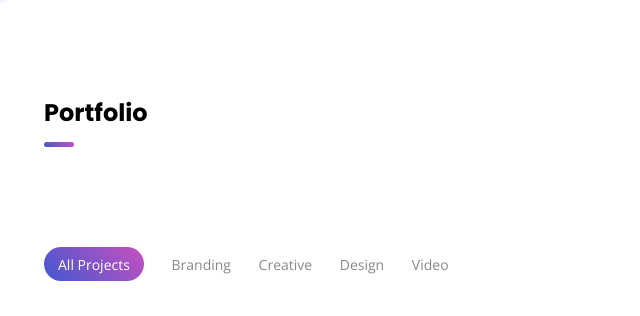
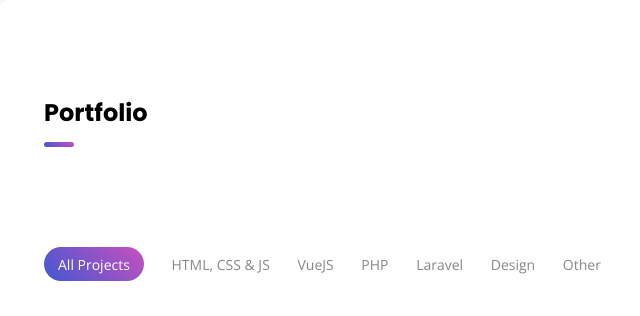
Before and after one commit to andresanjaya/skinnydookie, a PHP site: page / in a window 1280 px wide. Shown: the part 4020-4336 px from the top of the page, without its empty margins (356-996 px from the left). Run offline with PHP 8.4, Linux system fonts and the light colour scheme; some libraries are stand-ins or nearby versions.

Commit message:
Add Portfolio Item

```diff
--- a/assets/css/style.css
+++ b/assets/css/style.css
@@ -635,20 +635,24 @@ section.padding-60 {
   top: 25px;
   width: 100%;
   z-index: 1;
+
 }
 .portfolio-item .details h4 {
   color: #FFF;
   margin: 0 0 4px;
   opacity: 0;
+  background-color: rgba(0,0,0,0.3);
   transform: translateY(30px);
   transition: all cubic-bezier(0.075, 0.82, 0.165, 1) 1s;
 }
+
 .portfolio-item .details span {
   font-size: 12px;
   opacity: 0;
   display: block;
   transform: translateY(40px);
   transition: all cubic-bezier(0.075, 0.82, 0.165, 1) 1s;
+  background-color: rgba(0,0,0,0.3);
 }
 .portfolio-item .plus-icon {
   background: #FFF;
@@ -668,6 +672,7 @@ section.padding-60 {
 
 .portfolio-item:hover .mask {
   opacity: 0.9;
+
 }
 .portfolio-item:hover img {
   -webkit-transform: scale(1);
--- a/index.html
+++ b/index.html
@@ -375,10 +375,12 @@
 			<!-- portfolio filter (desktop) -->
 			<ul class="portfolio-filter list-inline">
 				<li class="current list-inline-item" data-filter="*">All Projects</li>
-				<li class="list-inline-item" data-filter=".branding">Branding</li>
-				<li class="list-inline-item" data-filter=".creative">Creative</li>
+				<li class="list-inline-item" data-filter=".website">HTML, CSS & JS</li>
+				<li class="list-inline-item" data-filter=".vuejs">VueJS</li>
+				<li class="list-inline-item" data-filter=".php">PHP</li>
+				<li class="list-inline-item" data-filter=".laravel">Laravel</li>
 				<li class="list-inline-item" data-filter=".design">Design</li>
-				<li class="list-inline-item" data-filter=".video">Video</li>
+				<li class="list-inline-item" data-filter=".other">Other</li>
 			</ul>
 
 			<!-- portfolio filter (mobile) -->
@@ -396,16 +398,50 @@
 			<div class="row portfolio-wrapper">
 
 				<!-- portfolio item -->
-				<div class="col-md-6 col-sm-6 grid-item video">
+				<div class="col-md-6 col-sm-6 grid-item laravel php">
 					<a href="work-single.html">
 						<div class="portfolio-item">
 							<div class="details">
-								<h4 class="title">Apple USB</h4>
-								<span class="term">Creative, Design</span>
+								<h4 class="title">MauPulsa</h4>
+								<span class="term">PHP, Laravel</span>
 							</div>
 							<span class="plus-icon">+</span>
 							<div class="thumb">
-								<video type="video/mp4"  class="clip" src="assets/video/video1.mp4" autoplay="" loop="" muted=""></video>
+								<video type="video/mp4"  class="clip" src="assets/portfolio/portfolio3.mp4" autoplay="" loop="" muted=""></video>
+								<div class="mask"></div>
+							</div>
+						</div>
+					</a>
+				</div>
+
+				<!-- portfolio item -->
+				<div class="col-md-6 col-sm-6 grid-item website">
+					<a href="work-single.html" >
+						<div class="portfolio-item" >
+							<div class="details" >
+								<h4 class="title"  >TWICE Tribute Website</h4>
+								<span class="term" >HTML, CSS, & JS</span>
+							</div>
+							<span class="plus-icon">♡</span>
+							<div class="thumb">
+								<video type="video/mp4"  class="clip" src="assets/portfolio/portfolio1.mp4" autoplay="" loop="" muted=""></video>
+								<div class="mask"></div>
+							</div>
+						</div>
+					</a>
+				</div>
+
+				<!-- portfolio item -->
+				<div class="col-md-6 col-sm-6 grid-item website">
+					<a href="work-single.html">
+						<div class="portfolio-item">
+							<div class="details">
+								<h4 class="title" style="font-size: 12px;">MauReview: Ratings, and Reviews Movies & Tv Shows Website</h4>
+								<span class="term" >HTML, CSS, & JS</span>
+							</div>
+							<span class="plus-icon">♡</span>
+							<div class="thumb">
+								<video type="video/mp4"  class="clip" src="assets/portfolio/portfolio2.mp4" autoplay="" loop="" muted=""></video>
 								<div class="mask"></div>
 							</div>
 						</div>
@@ -417,12 +453,12 @@
 					<a href="work-single.html">
 						<div class="portfolio-item">
 							<div class="details">
-								<h4 class="title">Apple USB</h4>
-								<span class="term">Creative, Design</span>
+								<h4 class="title">SiPalingMarvel: Vuetify Edition</h4>
+								<span class="term">VueJs, Vuetify</span>
 							</div>
 							<span class="plus-icon">+</span>
 							<div class="thumb">
-								<video type="video/mp4"  class="clip" src="assets/video/video2.mp4" autoplay="" loop="" muted=""></video>
+								<video type="video/mp4"  class="clip" src="assets/portfolio/portfolio5.mp4" autoplay="" loop="" muted=""></video>
 								<div class="mask"></div>
 							</div>
 						</div>
@@ -430,67 +466,38 @@
 				</div>
 
 				<!-- portfolio item -->
-				<div class="col-md-6 col-sm-6 grid-item video">
+				<div class="col-md-6 col-sm-6 grid-item laravel php">
 					<a href="work-single.html">
 						<div class="portfolio-item">
 							<div class="details">
-								<h4 class="title">Apple USB</h4>
-								<span class="term">Creative, Design</span>
+								<h4 class="title">Blog Music</h4>
+								<span class="term">Laravel, Php</span>
 							</div>
 							<span class="plus-icon">+</span>
 							<div class="thumb">
-								<video type="video/mp4"  class="clip" src="assets/video/video1.mp4" loop muted></video>
+								<img src="assets/portfolio/portfolio6.png" alt="Blog Music" />
 								<div class="mask"></div>
 							</div>
 						</div>
 					</a>
 				</div>
 
+
+
 				<!-- portfolio item -->
-				<div class="col-md-6 col-sm-6 grid-item video">
-					<a href="work-single.html">
-						<div class="portfolio-item">
-							<div class="details">
-								<h4 class="title">Apple USB</h4>
-								<span class="term">Creative, Design</span>
-							</div>
-							<span class="plus-icon">+</span>
-							<div class="thumb">
-								<video type="video/mp4"  class="clip" src="assets/video/video2.mp4" loop muted></video>
-								<div class="mask"></div>
-							</div>
-						</div>
-					</a>
-				</div>
+
 
 				<!-- portfolio item -->
 				<div class="col-md-6 col-sm-6 grid-item video">
 					<a href="work-single.html">
 						<div class="portfolio-item">
 							<div class="details">
-								<h4 class="title">Apple USB</h4>
-								<span class="term">Creative, Design</span>
+								<h4 class="title">SiPalingMarvel: Bootsrap Edition</h4>
+								<span class="term">VueJs, Bootsrap</span>
 							</div>
 							<span class="plus-icon">+</span>
 							<div class="thumb">
-								<video type="video/mp4"  class="clip" src="assets/video/video1.mp4" loop muted></video>
-								<div class="mask"></div>
-							</div>
-						</div>
-					</a>
-				</div>
-
-				<!-- portfolio item -->
-				<div class="col-md-6 col-sm-6 grid-item video">
-					<a href="work-single.html">
-						<div class="portfolio-item">
-							<div class="details">
-								<h4 class="title">Apple USB</h4>
-								<span class="term">Creative, Design</span>
-							</div>
-							<span class="plus-icon">+</span>
-							<div class="thumb">
-								<video type="video/mp4"  class="clip" src="assets/video/video2.mp4" loop muted></video>
+								<video type="video/mp4"  class="clip" src="assets/portfolio/portfolio4.mp4" autoplay="" loop="" muted=""></video>
 								<div class="mask"></div>
 							</div>
 						</div>
```
Also changed, not shown: assets/portfolio/portfolio6.png (added), 6 other files.
